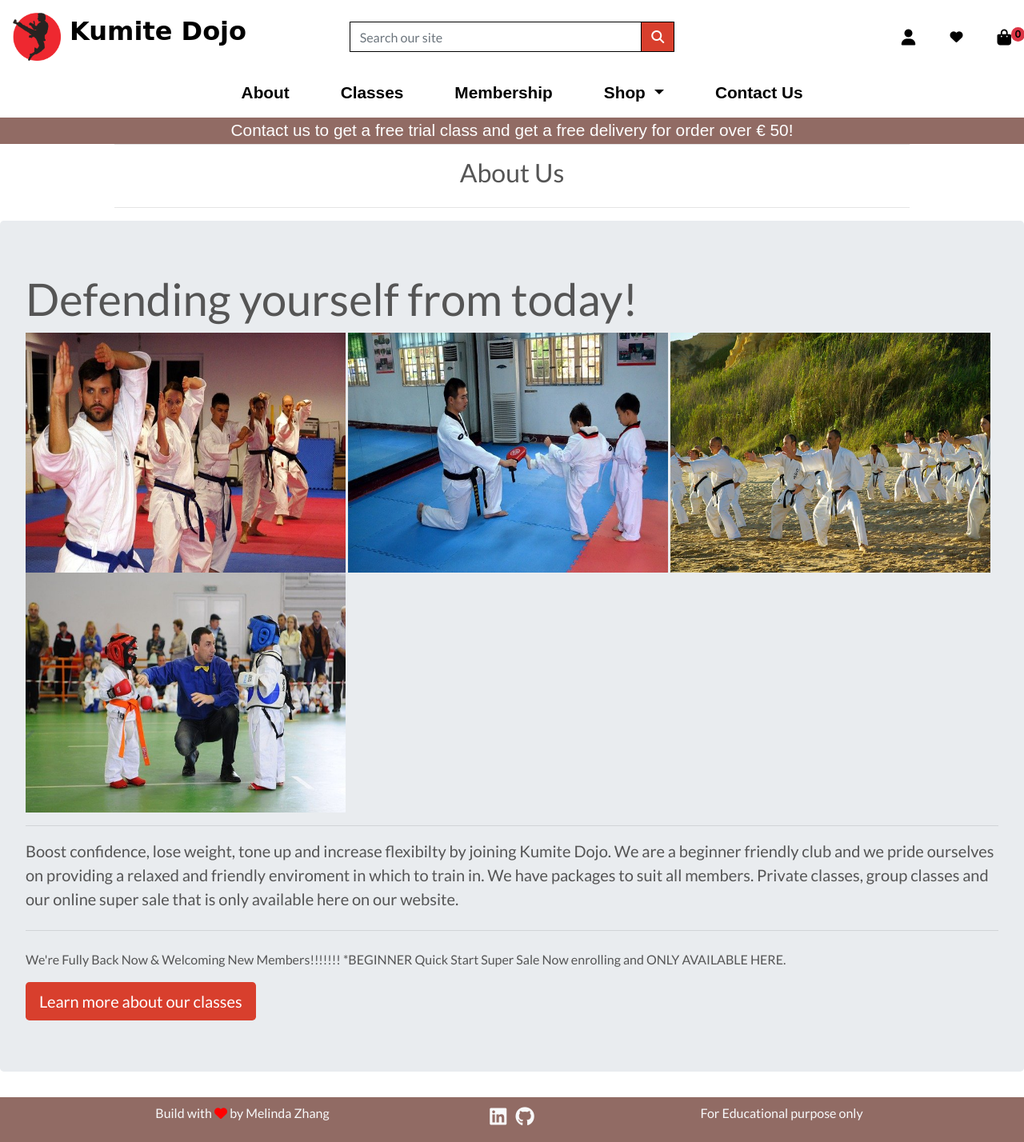
After one commit to MelindaZhang2020/CI-MS4-Kumite-Dojo, a Django app: page /home/about in a window 1280 px wide. The commit adds this page. Shown: the whole page at 80% size. Run offline with Django 3.2, Linux system fonts and the light colour scheme; data comes from the database, SQL or seed files in the repository; some libraries are stand-ins or nearby versions; some web fonts are replaced.

Commit message:
Home: add about page

```diff
--- a/home/static/home/css/main.css
+++ b/home/static/home/css/main.css
@@ -60,3 +60,8 @@ input[type=text], select, textarea{
       margin-top: 0;
     }
   }
+/* about page */
+.about-img{
+  width: 400px;
+  height: 300px;
+}
--- /dev/null
+++ b/home/templates/home/about.html
@@ -0,0 +1,44 @@
+{% extends "base.html" %}
+{% load static %}
+{% block extra_css %}
+    <link rel="stylesheet" href="{% static 'home/css/main.css' %}">
+{% endblock %}
+
+{% block page_header %}
+    <div class="container header-container">
+        <div class="row">
+            <div class="col"></div>
+        </div>
+    </div>
+{% endblock%}
+
+{% block content %}
+<div class="overlay"></div>
+<div class="container">
+    <div class="row">
+        <div class="col">
+            <hr>
+            <h2 class="title mb-4 text-center">About Us</h2>
+            <hr>
+        </div>
+    </div>
+</div>
+<div class="jumbotron">
+    <h1 class="display-4">Defending yourself from today!</h1>
+    <img src="{{MEDIA_URL}}about.jpg" class="about-img"alt="group of people training karate">
+    <img src="{{MEDIA_URL}}about-1.jpg" class="about-img" alt="kids training karate with an instructor">
+    <img src="{{MEDIA_URL}}about-2.jpg" class="about-img" alt="group of people training karate at the beach">
+    <img src="{{MEDIA_URL}}about-3.jpg" class="about-img" alt="two kids listening to karate judge">
+    <hr>
+    <p class="lead">Boost confidence, lose weight, tone up and increase flexibilty by joining Kumite Dojo.
+    We are a beginner friendly club and we pride ourselves on providing a relaxed and friendly enviroment in which to train in.
+    We have packages to suit all members. Private classes, group classes and our online super sale that is only available here on our website.
+    </p>
+    <hr class="my-4">
+    <p>We're Fully Back Now & Welcoming New Members!!!!!!!
+        *BEGINNER Quick Start Super Sale
+        Now enrolling and ONLY AVAILABLE HERE.</p>
+    <a class="btn btn-red btn-lg" href="#" role="button">Learn more about our classes</a>
+</div>
+
+{% endblock %}
--- a/home/urls.py
+++ b/home/urls.py
@@ -4,4 +4,5 @@ from . import views
 urlpatterns = [
     path("", views.index, name="home"),
     path("home/contact", views.contact, name="contact"),
+    path("home/about", views.about, name="about"),
 ]
--- a/home/views.py
+++ b/home/views.py
@@ -17,3 +17,8 @@ def index(request):
 def contact(request):
     """A view to return the contact page"""
     return render(request, "home/contact.html")
+
+
+def about(request):
+    """A view to return the about page"""
+    return render(request, "home/about.html")
--- a/static/css/base.css
+++ b/static/css/base.css
@@ -9,8 +9,8 @@ html {
 body {
     /* background: url("../img/hero-image.jpg") no-repeat center
       center fixed; */
-    /* background-size: cover;
-    height: calc(100vh - 164px); */
+    /* background-size: cover;*/
+    /* height: calc(100vh - 164px);  */
     color: #555;
     font-family: 'Lato';
 
@@ -215,6 +215,7 @@ a.category-badge > span.badge:hover {
 
 /* Footer */
 footer {
+  margin-top: 20px;
   padding: 8px;
   background-color: #916b64  ;
   color: #f8f9fa;
--- a/templates/includes/main-nav.html
+++ b/templates/includes/main-nav.html
@@ -8,7 +8,7 @@
             </a>
         </li>
         <li class="nav-item">
-            <a href="" class="font-weight-bold nav-link text-black mr-5 nav-text" id="about">About</a>
+            <a href="{% url 'about' %}" class="font-weight-bold nav-link text-black mr-5 nav-text" id="about">About</a>
         </li>
         <li class="nav-item">
             <a href="" class="font-weight-bold nav-link text-black mr-5 nav-text" id="classes">Classes</a>
@@ -40,8 +40,5 @@
         <li class="nav-item">
             <a href="{% url 'contact' %}" class="font-weight-bold nav-link text-black mr-5 nav-text" id="contact">Contact Us</a>
         </li>
-        <li class="nav-item">
-            <a href="" class="font-weight-bold nav-link text-black mr-5 nav-text" id="blog">Blog</a>
-        </li>
     </ul>
 </div>
```
Also changed, not shown: media/about-1.jpg (added), media/about-2.jpg (added), media/about-3.jpg (added), media/about.jpg (added), 2 other files.
